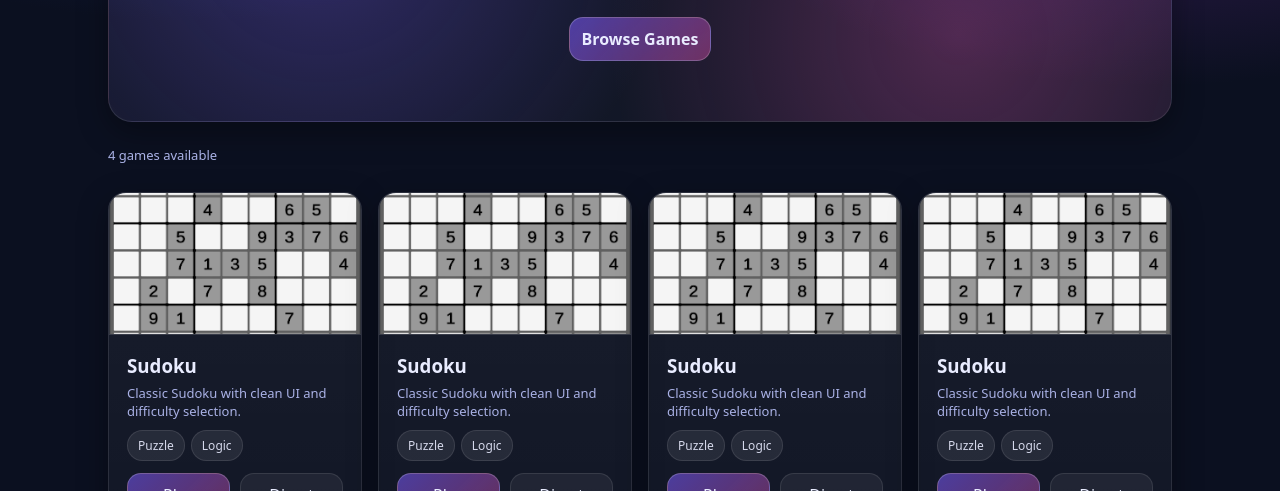
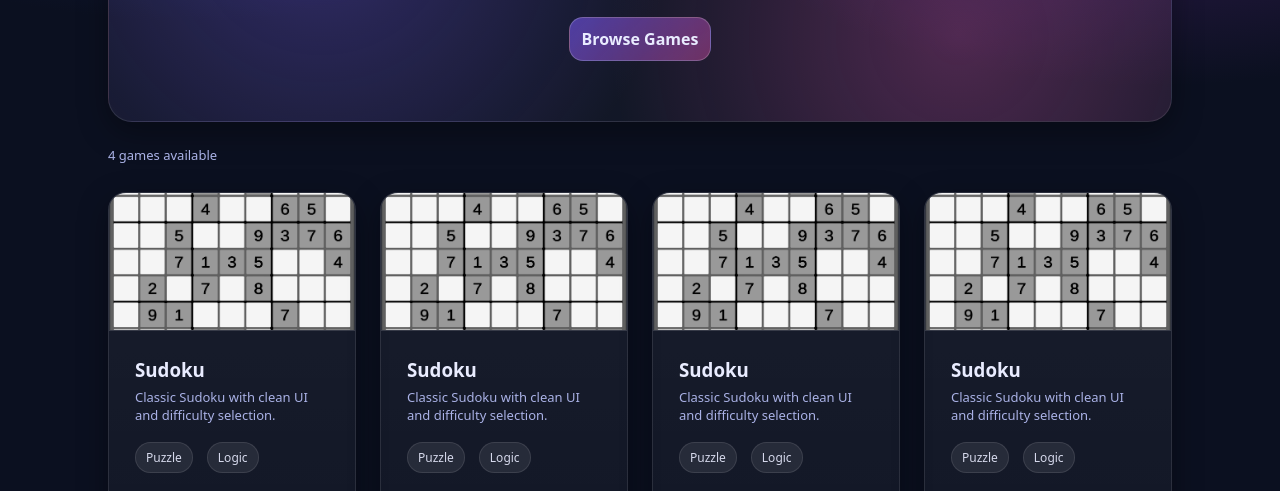
Before and after one commit to EneasLari/unity-games-demo, a plain HTML site: page index.html in a window 1280 px wide. Shown: the part 309-800 px from the top of the page. Drawn offline with Linux system fonts and the light colour scheme.

Commit message:
Update styles.css

```diff
--- a/styles.css
+++ b/styles.css
@@ -150,7 +150,7 @@ p {
 .grid {
   display: grid;
   grid-template-columns: repeat(auto-fit, minmax(240px, 1fr));
-  gap: 16px;
+  gap: 24px;
   padding-top: 10px;
 }
 
@@ -209,7 +209,7 @@ p {
 }
 
 .cardbody {
-  padding: 18px;
+  padding: 26px;
 }
 
 .title {
@@ -227,8 +227,8 @@ p {
 .tags {
   display: flex;
   flex-wrap: wrap;
-  gap: 6px;
-  margin-top: 10px;
+  gap: 14px;
+  margin-top: 18px;
 }
 
 .tag {
@@ -242,8 +242,8 @@ p {
 
 .actions {
   display: flex;
-  gap: 10px;
-  margin-top: 12px;
+  gap: 18px;
+  margin-top: 20px;
 }
 
 .btn {
```
